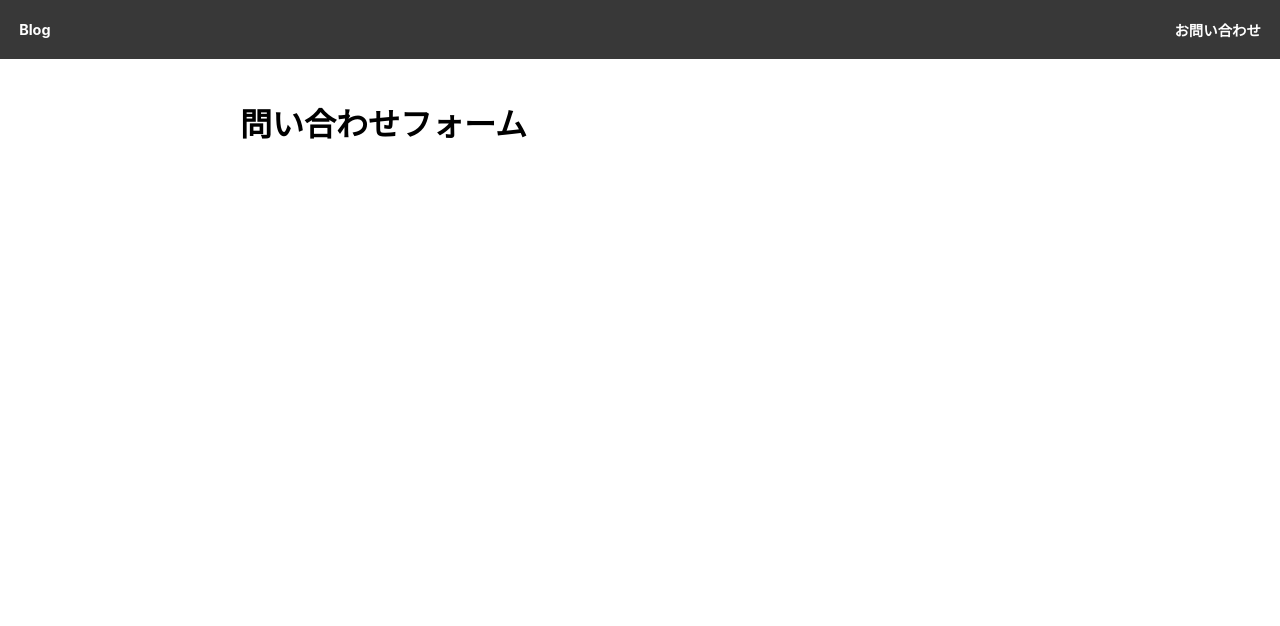
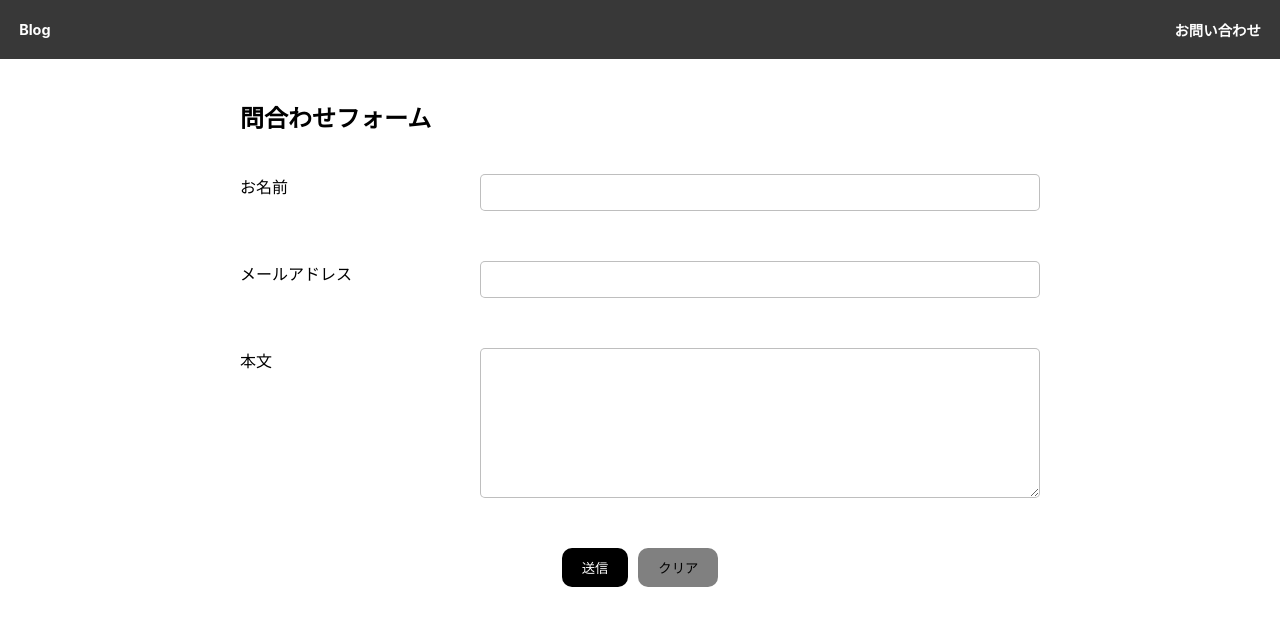
Before and after one commit to ren-24/challenge6, a React (Create React App) app: page /inquiry in a window 1280 px wide. Shown: the top 626 px of the page. Built offline with nearby package versions, Linux system fonts and the light colour scheme.

Commit message:
課題４実装

```diff
--- a/src/Page.jsx
+++ b/src/Page.jsx
@@ -6,18 +6,24 @@ export default function Page() {
 
   const { id } = useParams();
   const [post, setPost] = useState(null);
+  const [isLoading, setIsLoading] = useState(true);
 
   useEffect(() => {
     const fetcher = async () => {
       const res = await fetch(`https://1hmfpsvto6.execute-api.ap-northeast-1.amazonaws.com/dev/posts/${id}`)
       const { post } = await res.json();
       setPost(post);
+      setIsLoading(false);
     }
 
     fetcher()
   }, [id]);
 
-  if (!post) {
+  if (isLoading) {
+    return <div>読み込み中...</div>;
+  }
+
+  if (!isLoading && !post) {
     return <div>記事が見つかりません</div>;
   }
 
--- a/src/Posts.jsx
+++ b/src/Posts.jsx
@@ -5,16 +5,22 @@ import classes from "./Home.module.css";
 function Posts() {
 
   const [posts, setPosts] = useState([]);
+  const [isLoading, setIsLoading] = useState(true);
 
   useEffect(() => {
     const fetcher = async () => {
       const res = await fetch("https://1hmfpsvto6.execute-api.ap-northeast-1.amazonaws.com/dev/posts")
       const data = await res.json();
       setPosts(data.posts)
+      setIsLoading(false);
     }
 
     fetcher();
   }, []);
+
+  if (isLoading) {
+    return <div>読み込み中...</div>;
+  }
 
   return (
     <div className={classes.container}>
--- /dev/null
+++ b/src/components/inquiry.css
@@ -0,0 +1,54 @@
+.title {
+  font-size: 24px;
+  font-weight: bold;
+  margin-bottom: 40px;
+}
+.name, .email, .message {
+  width: 100%;
+  display: flex;
+  margin-bottom: 50px;
+}
+input[type="text"], input[type="email"], textarea {
+  width: 70%;
+  padding: 10px;
+  margin-left: auto;
+  box-sizing: border-box;
+  border: 1px solid #72717175;
+  border-radius: 5px;
+
+}
+.message_box {
+  height: 150px;
+  resize: vertical;
+}
+.buttons {
+  display: flex;
+  justify-content: center;
+  margin-top: 20px;
+}
+.submit {
+  background-color: #000000;
+  border-radius: 10px;
+  color: white;
+  padding: 10px 20px;
+  border: none;
+  cursor: pointer;
+  margin-right: 10px;
+  align-items: center;
+}
+.clear {
+  background-color: #808080;
+  width: 80px;
+  border-radius: 10px;
+  color: rgb(0, 0, 0);
+  padding: 10px 20px;
+  border: none;
+  cursor: pointer;
+  align-items: center;
+}
+.errorMessage {
+  margin-bottom: 0;
+  margin-left: 30%;
+  font-size: 14px;
+  color: rgb(143, 13, 13);
+}
--- a/src/components/inquiry.jsx
+++ b/src/components/inquiry.jsx
@@ -1,7 +1,110 @@
-export default function Inquiry() {
+import React, { useState } from "react";
+import "./inquiry.css";
+
+const Form = () => {
+  const [form, setForm] = useState({
+    name: "",
+    email: "",
+    message: ""
+  });
+
+  const [errors, setErrors] = useState({
+    name: "",
+    email: "",
+    message: ""
+  });
+
+  const [isSubmitting, setIsSubmitting] = useState(false);
+
+  const handleChange = (e) => {
+    const { name, value } = e.target;
+    setForm(prev => ({
+      ...prev,
+      [name]: value
+    }))
+  };
+
+  const handleSubmit = async (e) => {
+    e.preventDefault();
+    setIsSubmitting(true);
+
+    const newErrors = {};
+
+    if (!form.name) newErrors.name = "お名前は必須です。";
+    else if (form.name.length > 30) newErrors.name = "お名前は30文字以内で入力してください。";
+
+    if (!form.email) newErrors.email = "メールアドレスは必須です。";
+    else if (!/\S+@\S+\.\S+/.test(form.email)) newErrors.email = "メールアドレスの形式が正しくありません。";
+
+    if (!form.message) newErrors.message = "本文は必須です。";
+    else if (form.message.length > 500) newErrors.message = "本文は500文字以内で入力してください。";
+
+    setErrors(newErrors);
+
+    if (Object.keys(newErrors).length > 0) {
+      setIsSubmitting(false);
+      return;
+    }
+
+    const res = await fetch(
+      "https://1hmfpsvto6.execute-api.ap-northeast-1.amazonaws.com/dev/contacts",
+      {
+        method: "POST",
+        headers: { "Content-Type": "application/json" },
+        body: JSON.stringify(form)
+      });
+    setIsSubmitting(false);
+
+    const data = await res.json();
+    alert("送信しました。", data);
+
+    setForm({ name: "", email: "", message: "" });
+  };
+
   return (
     <div>
-      <h1>問い合わせフォーム</h1>
+      <h1 className="title">問合わせフォーム</h1>
+
+      {errors.name && <p className="errorMessage">{errors.name}</p>}
+      <div className="name">お名前
+        <input
+          className="name_box"
+          type="text"
+          name="name"
+          value={form.name}
+          onChange={handleChange}
+          disabled={isSubmitting}
+        />
+      </div>
+
+      {errors.email && <p className="errorMessage">{errors.email}</p>}
+      <div className="email">メールアドレス
+        <input
+          className="email_box"
+          type="email"
+          name="email"
+          value={form.email}
+          onChange={handleChange}
+          disabled={isSubmitting}
+        />
+      </div>
+
+      {errors.message && <p className="errorMessage">{errors.message}</p>}
+      <div className="message">本文
+        <textarea
+          className="message_box"
+          name="message"
+          value={form.message}
+          onChange={handleChange}
+          disabled={isSubmitting}
+        />
+      </div>
+
+      <div className="buttons">
+        <button className="submit" type="submit" onClick={handleSubmit}>送信</button>
+        <button className="clear" type="button" onClick={() => setForm({ name: "", email: "", message: "" })}>クリア</button>
+      </div>
     </div>
   );
 }
+export default Form;
```
Also changed, not shown: src/components/components.css (deleted).
